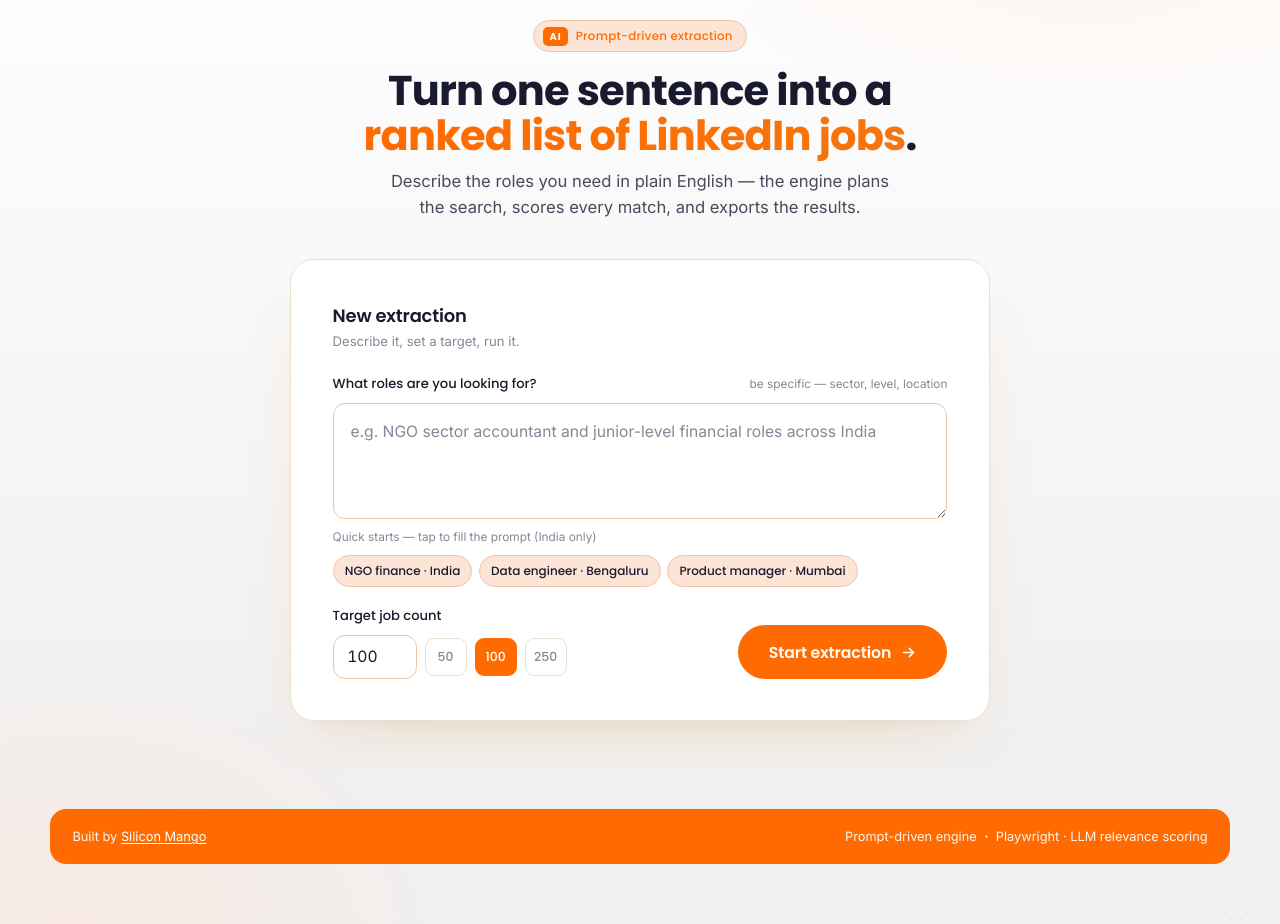
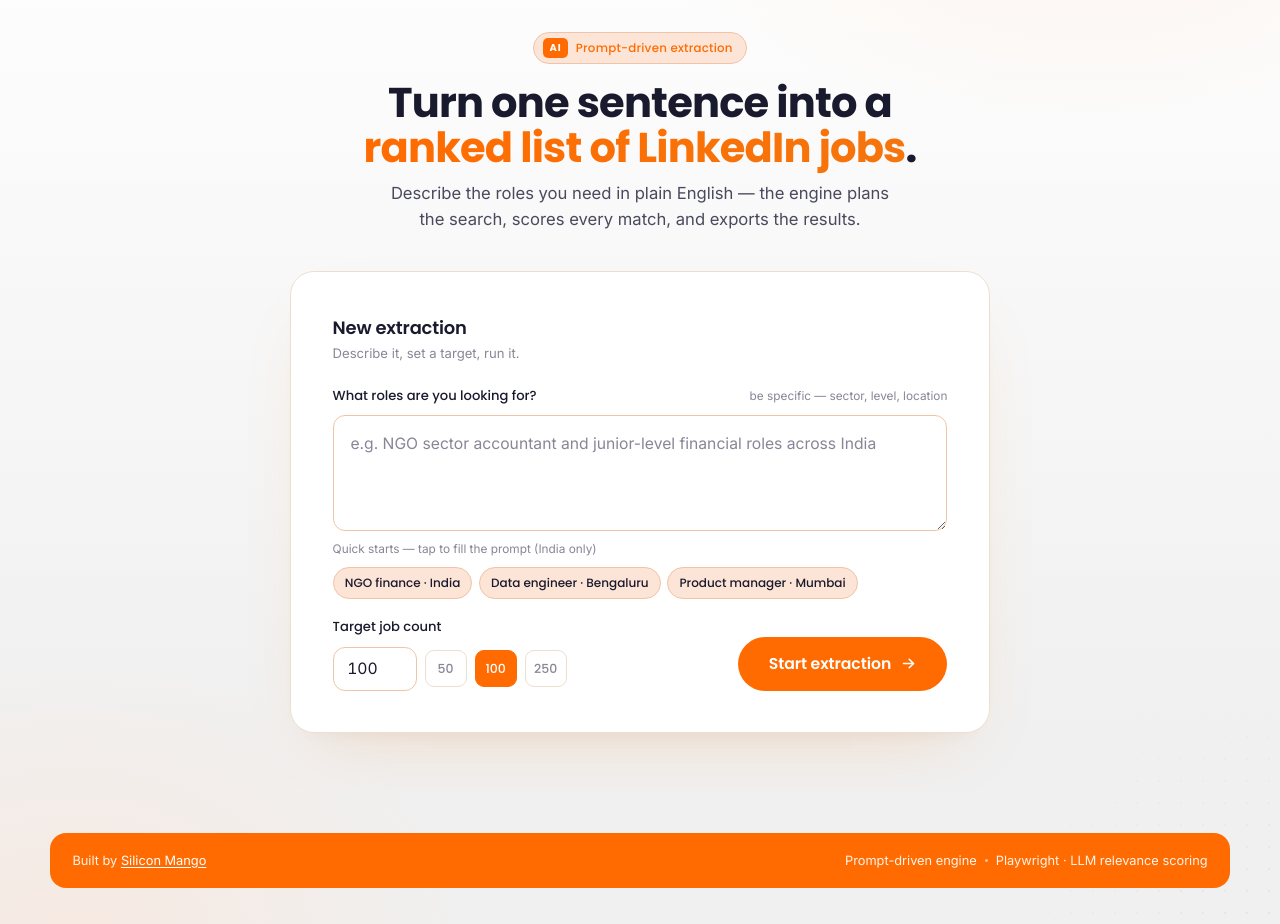
Before and after one commit to k121mayur/linkedin-scraping, a Flask app: page / in a window 1280 px wide. Shown: the part 128-1052 px from the top of the page. Run offline with Flask 3, Linux system fonts and the light colour scheme.

Commit message:
fix: make the .shell wrapper a real flex container
The outer <div class="shell"> between .page and the masthead/main/footer
wasn't a flex container, so the flex-shrink/flex/min-height rules added
to those three elements in the previous commit were inert. Extends the
generic .shell rule with the missing flex properties.

```diff
--- a/templates/index.html
+++ b/templates/index.html
@@ -128,7 +128,15 @@
       overflow: hidden;
     }
 
-    .shell { width: min(1180px, 100%); margin: 0 auto; }
+    .shell {
+      width: min(1180px, 100%);
+      margin: 0 auto;
+      display: flex;
+      flex-direction: column;
+      flex: 1;
+      min-height: 0;
+      overflow: hidden;
+    }
 
     /* ---------- Masthead ---------- */
     .masthead {
```
